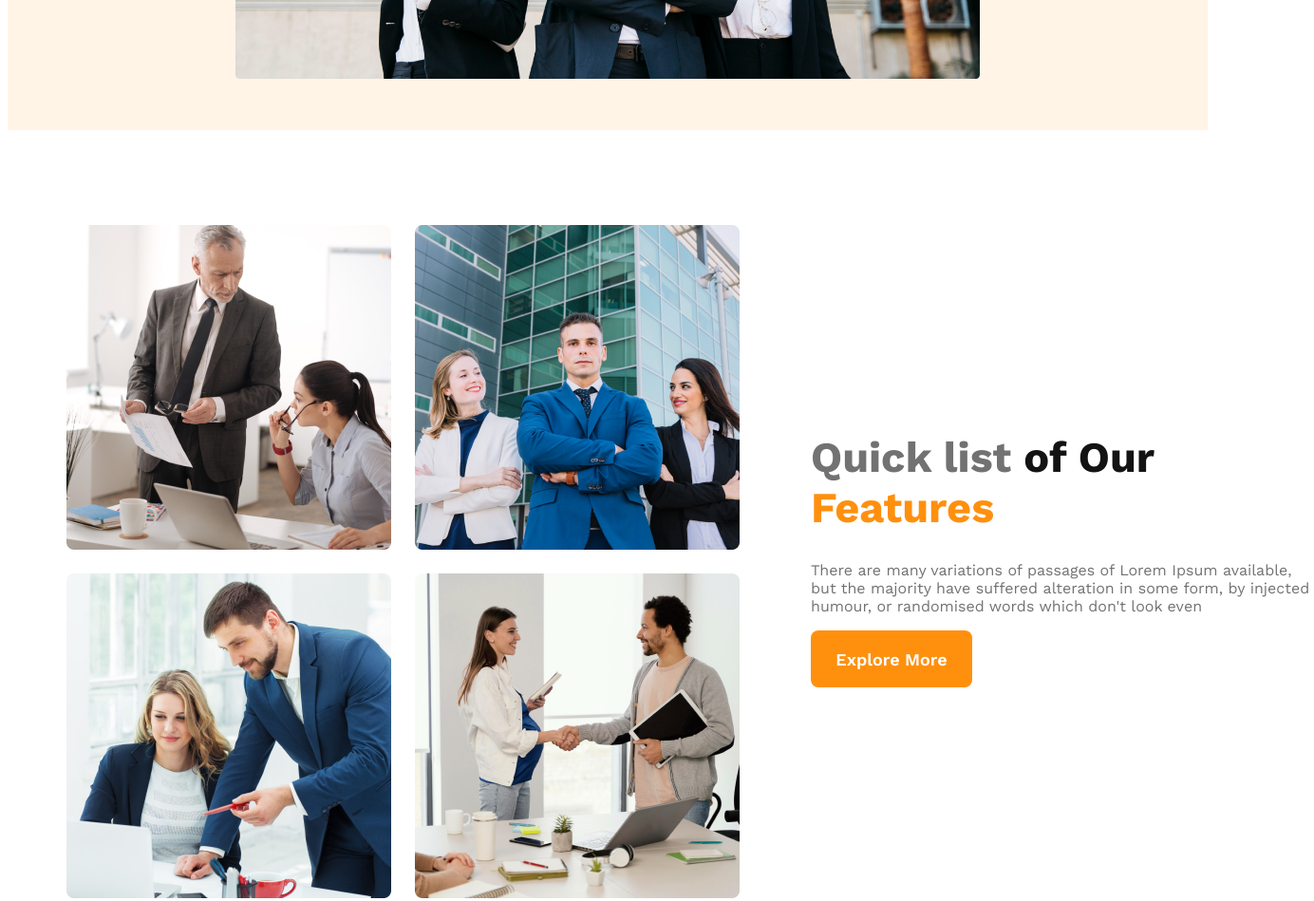
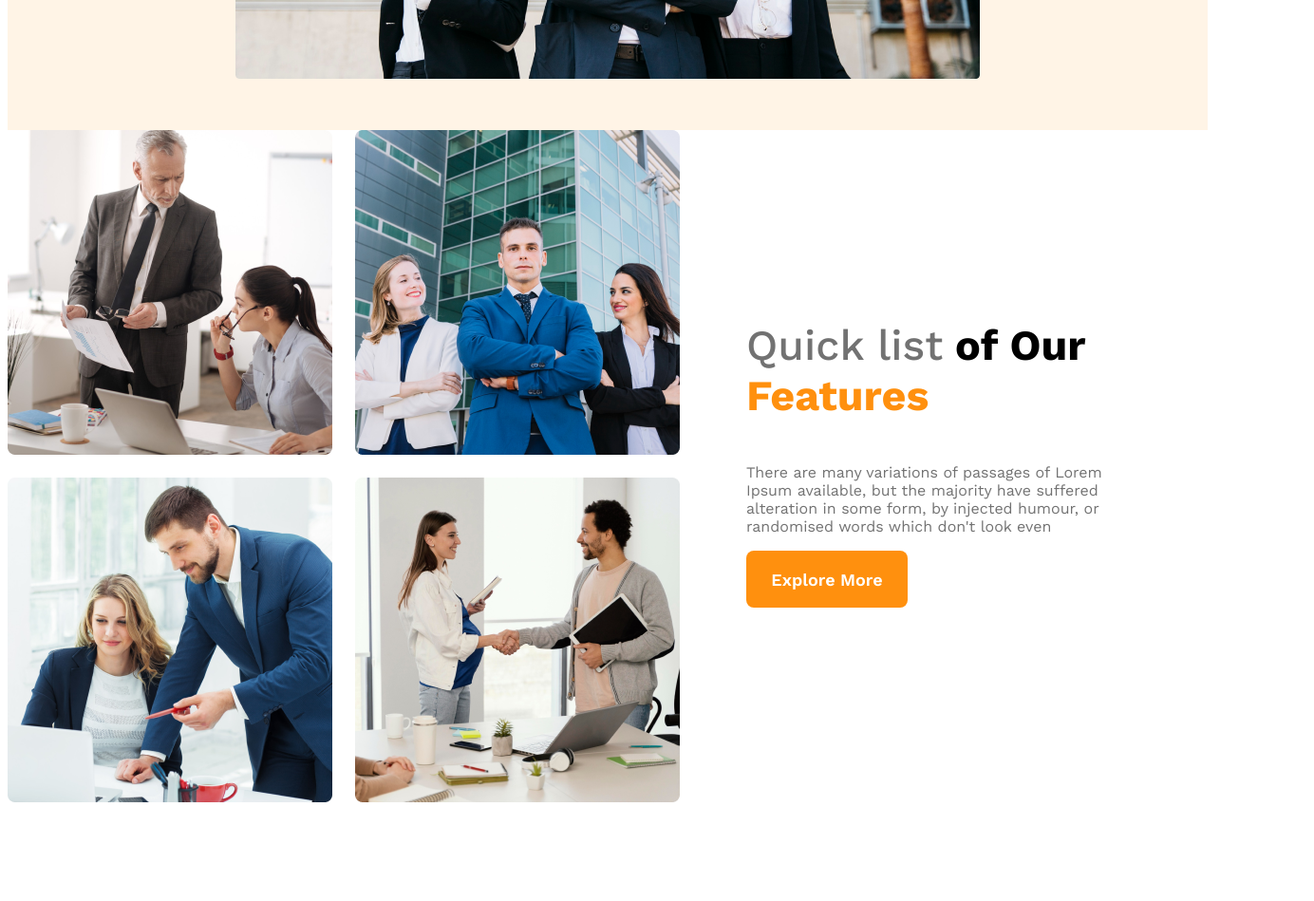
Before and after one commit to AlfredGomes23/g3-architects-website, a plain HTML site: page index.html in a window 1280 px wide. Shown: the part 900-1849 px from the top of the page at 95% size, 1384 px wide, since content can reach past the window. After the commit the page ends 1753 px from the top, so only its background shows below. Drawn offline with nearby package versions, Linux system fonts and the light colour scheme.

Commit message:
teams section is resposive now.

```diff
--- a/g3-architects.css
+++ b/g3-architects.css
@@ -25,14 +25,17 @@
   width: 450px;
   margin-bottom: 30px;
 }
-.description {
+/* .description {
   color:#727272;
   font-size: 16px;
   font-weight: 400;
   width: 530px;
   margin-top: 25px;
+} */
+.text-lightgrey {
+  color: #727272;
+  font-weight: 400;
 }
-
 /* header styles */
 header {
   background: #ff900e1a;
@@ -75,46 +78,46 @@ nav a {
   font-weight: 700;
   color: #131313;
 }
-.banner-description {
-  color: #727272;
-  text-align: center;
-  font-size: 16px;
-  font-weight: 400;
-  width: 850px;
-}
+
 .banner img {
   width: 100%;
 }
 
 /* main part */
 main{
-  /* max-width: 1440px; */
-  /* margin: 0px auto; */
+  max-width: 1440px;
+  margin: 0px auto;
 }
 /* team part styles */
-.team-parts {
+.teams-container{
   display: flex;
-  gap: 75px;
   align-items: center;
-  width: 1140px;
-  /* justify-content: center; */
-  margin:100px auto 150px;
 }
-.team-pics {
+.teams-img-container{
   display: grid;
-  grid-template-columns: repeat(2, 1fr);
-  gap: 25px;
+  grid-template-columns: repeat(2,1fr);
+  gap: 1.5rem;
 }
-.team-content{
-  padding-left: 70px ;
+.teams-content{
+  padding-left: 70px;
   padding-right: 70px;
 }
-.title-color-727272 {
-  color: #727272;
+.teams-title{
+  font-size: 2.8rem;
 }
-.title-color-ff900e {
+.quick-list{
+  color:#727272;
+  font-weight: 500;
+}
+.text-feature{
   color: #ff900e;
+
 }
+
+
+
+
+
 
 /* media queries */
 /* smaller devices */
@@ -122,8 +125,15 @@ main{
   header {
     padding: 20px;
   }
-  nav {
+  nav,.teams-container {
     flex-direction: column;
+  }
+  .teams-img-container{
+    grid-template-columns: repeat(1,1fr);
+  }
+  .teams-content{
+    padding-left: 20px;
+    padding-right: 20px;
   }
 }
 
@@ -133,7 +143,8 @@ main{
   header {
     padding: 50px;
   }
-  nav {
+  nav,.teams-container {
     flex-direction: column;
+    /* flex-wrap: wrap; */
   }
 }
--- a/index.html
+++ b/index.html
@@ -24,7 +24,7 @@
       <div class="banner">
         <div class="banner-content">
           <h1 class="banner-title">Brand New Group of Architects</h1>
-          <p class="banner-description">
+          <p class="text-lightgrey">
             There are many variations of passages of Lorem Ipsum available, but
             the majority have suffered alteration in some form, by injected
             humour, or randomised words which don't look even
@@ -37,8 +37,8 @@
 
     <main>
       <!-- teams part -->
-      <section class="team-parts">
-        <div class="team-pics">
+      <section class="teams-container">
+        <div class="teams-img-container">
           <img src="images/team1.png" alt="" />
           <img src="images/team2.png" alt="" />
           <img src="images/team3.png" alt="" />
@@ -47,8 +47,8 @@
 
 
         <div class="teams-content">
-          <h3 class="title"><span class="title-color-727272">Quick list</span> of Our <span class="title-color-ff900e">Features</span></h3>
-          <p class="description">There are many variations of passages of Lorem Ipsum available, but the majority have suffered alteration in some form, by injected humour, or randomised words which don't look even</p>
+          <h3 class="teams-title"><span class="quick-list">Quick list</span> of Our <span class="text-feature">Features</span></h3>
+          <p class="text-lightgrey">There are many variations of passages of Lorem Ipsum available, but the majority have suffered alteration in some form, by injected humour, or randomised words which don't look even</p>
           <button class="btn-prime">Explore More</button>
         </div>
       </section>
```
